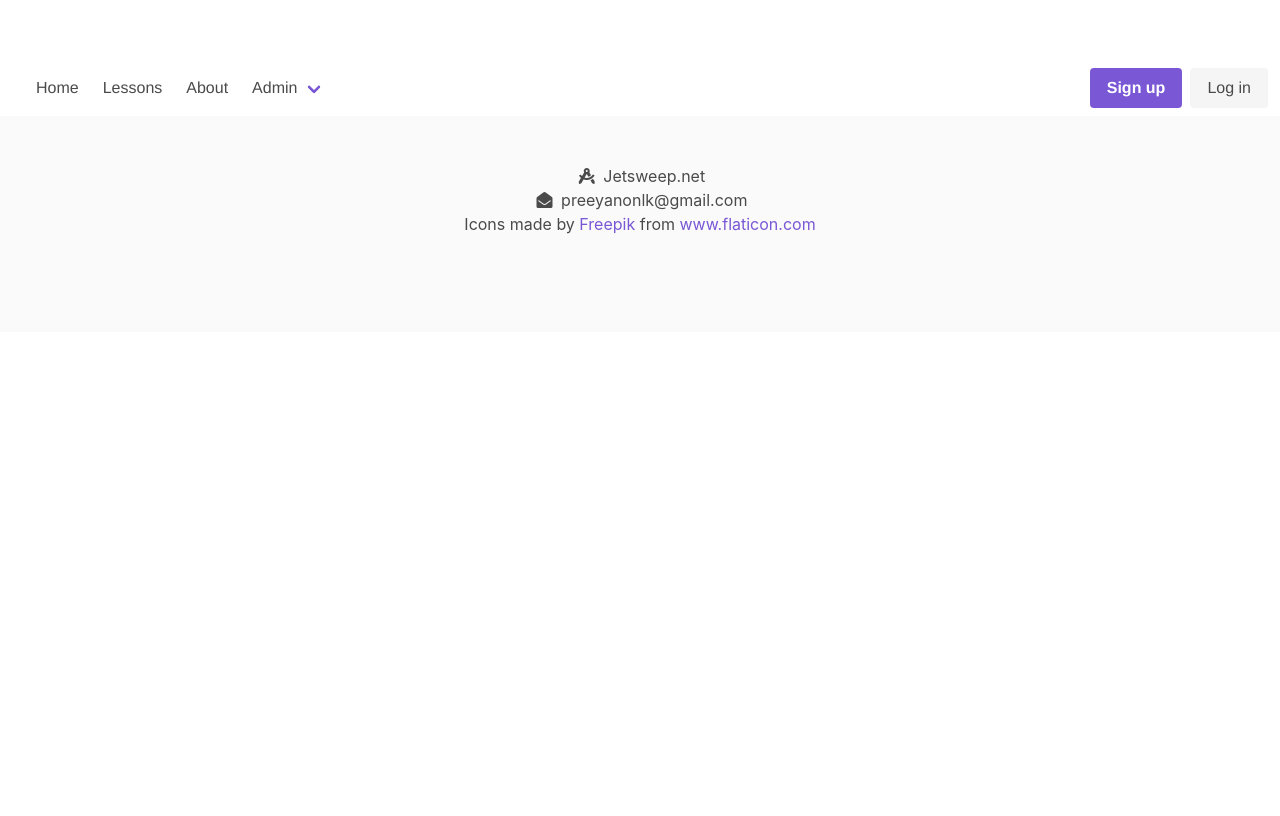
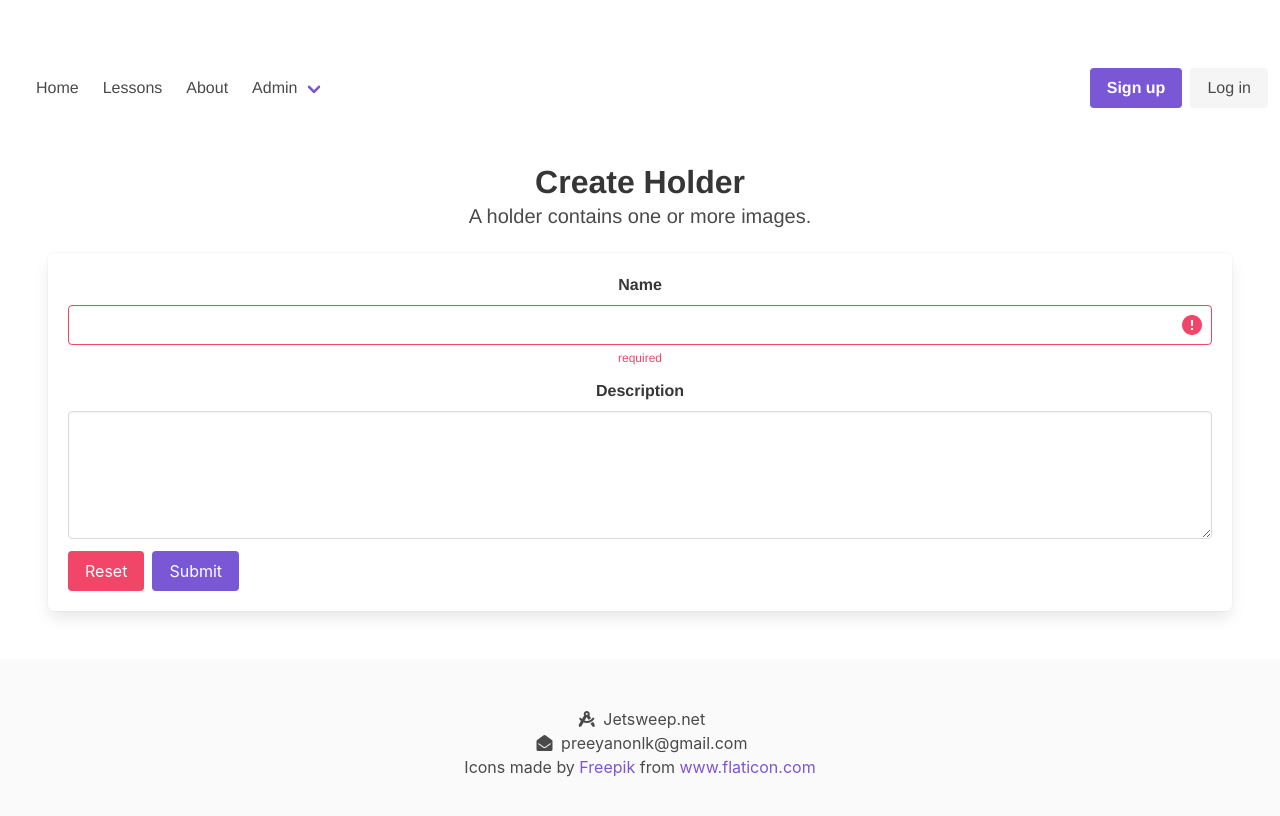
Before and after one commit to likit/nursey-app, a Vue app: page /#/create-holder in a window 1280 px wide. Shown: the top 816 px of the page. Built offline with nearby package versions, Linux system fonts and the light colour scheme; no server answers.

Commit message:
added Holder List and Create Holder components with routes

```diff
--- /dev/null
+++ b/src/components/CreateHolder.vue
@@ -0,0 +1,62 @@
+<template>
+    <section class="section">
+        <h1 class="title">Create Holder</h1>
+        <h1 class="subtitle">A holder contains one or more images.</h1>
+        <div class="box">
+        <b-field label="Name" type="is-danger" message="required">
+            <b-input v-model="name"></b-input>
+        </b-field>
+        <b-field label="Description">
+            <b-input type="textarea" v-model="description"></b-input>
+        </b-field>
+        <div class="buttons">
+            <button @click="resetForm" class="button is-danger">Reset</button>
+            <button @click="submitForm" class="button is-primary">Submit</button>
+        </div>
+        </div>
+    </section>
+</template>
+
+
+<script>
+import {firebaseApp} from '../firebase-config.js'
+import firebase from 'firebase'
+
+const db = firebaseApp.firestore();
+
+export default {
+    name: 'create-lesson',
+    data() {
+        return {
+            name: '',
+            description: ''
+        }
+    },
+    methods: {
+        resetForm: function() {
+            this.name = '';
+            this.description = '';
+        },
+        submitForm: function() {
+            var self = this;
+            db.collection('holders').add({
+                name: self.name,
+                description: self.description,
+                timestamp: firebase.firestore.FieldValue.serverTimestamp()
+            }).then(function(){
+                self.snackbar();
+                self.resetForm();
+            });
+        },
+        snackbar: function() {
+            this.$buefy.snackbar.open({
+                duration: 3000,
+                message: 'The holder has been created.',
+                type: 'is-success',
+                position: 'is-top',
+                queue: false,
+            });
+        }
+    }
+}
+</script>
--- /dev/null
+++ b/src/components/HolderList.vue
@@ -0,0 +1,56 @@
+<template>
+    <section class="section">
+        <div class="container">
+            <div class="card" v-for="holder in holders" :key="holder.id">
+                <div class="card-content">
+                    <div class="media">
+                        <div class="media-left">
+                            <figure class="image is-64x64">
+                                <img src="img/shopping-cart.png">
+                            </figure>
+                        </div>
+                        <div class="media-content">
+                            <p class="title is-4">{{ holder.name }}</p>
+                            <p><strong>Detail:</strong> {{ holder.description }}</p>
+                            <button class="button is-primary" @click="go(holder.id)">
+                                Add images
+                            </button>
+                        </div>
+                    </div>
+                </div>
+            </div>
+        </div>
+    </section>
+</template>
+
+<script>
+import {firebaseApp} from '../firebase-config.js'
+
+const db = firebaseApp.firestore();
+
+export default {
+    name: 'holder-list',
+    data () {
+        return {
+            holders: [],
+        }
+    },
+    mounted: function() {
+        var self = this;
+        db.collection('holders').get().then(function(snapshot) {
+            snapshot.forEach(function(rec) {
+                    self.holders.push({
+                        name: rec.data()['name'],
+                        id: rec.id,
+                        description: rec.data()['description']
+                    });
+                });
+            });
+    },
+    methods: {
+        go: function(holderId) {
+            this.$router.push({name: 'add-images', params: { holderId: holderId}});
+        }
+    }
+}
+</script>
--- a/src/components/Navbar.vue
+++ b/src/components/Navbar.vue
@@ -18,6 +18,9 @@
                 <b-navbar-item tag="router-link" :to="{ name: 'images' }">
                     List images
                 </b-navbar-item>
+                <b-navbar-item tag="router-link" :to="{ name: 'holders' }">
+                    List holders
+                </b-navbar-item>
                 <b-navbar-item tag="router-link" :to="{ name: 'image-upload' }">
                     Upload image
                 </b-navbar-item>
@@ -26,6 +29,9 @@
                 </b-navbar-item>
                 <b-navbar-item tag="router-link" :to="{ name: 'create-scenario'} ">
                     Create scenario
+                </b-navbar-item>
+                <b-navbar-item tag="router-link" :to="{ name: 'create-holder'} ">
+                    Create holder
                 </b-navbar-item>
             </b-navbar-dropdown>
         </template>
--- a/src/routes.js
+++ b/src/routes.js
@@ -5,6 +5,8 @@ import CreateLesson from './components/CreateLesson.vue'
 import LessonList from './components/LessonList.vue'
 import CreateScene from './components/CreateScene.vue'
 import SceneList from './components/SceneList.vue'
+import CreateHolder from './components/CreateHolder.vue'
+import HolderList from './components/HolderList.vue'
 
 export const routes = [
     {
@@ -21,6 +23,11 @@ export const routes = [
         path: '/scenes',
         component: SceneList,
         name: 'scenes'
+    },
+    {
+        path: '/holder',
+        component: HolderList,
+        name: 'holders'
     },
     {
         path: '/image-upload',
@@ -41,5 +48,10 @@ export const routes = [
         path: '/create-scenario',
         component: CreateScene,
         name: 'create-scenario'
+    },
+    {
+        path: '/create-holder',
+        component: CreateHolder,
+        name: 'create-holder'
     }
 ]
```
